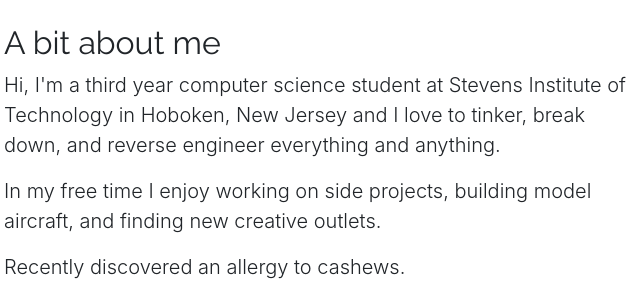
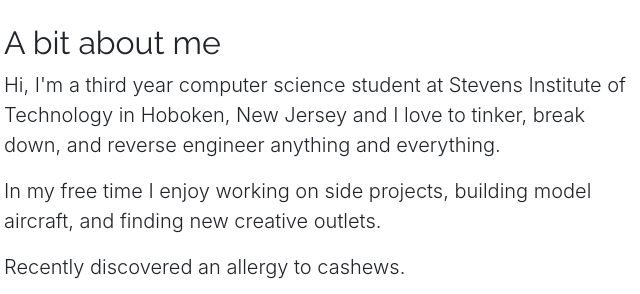
Before and after one commit to tjbarrett42/tjbarrett42.github.io.original, a plain HTML site: page index.html in a window 1280 px wide. Shown: the part 600-894 px from the top of the page, 176-816 px from the left. Drawn offline with nearby package versions, Linux system fonts and the light colour scheme.

Commit message:
Semantics

```diff
--- a/index.html
+++ b/index.html
@@ -46,7 +46,7 @@
 				<div class="d-none d-lg-block col-lg-1" id="brace-left" data-aos="fade-right" data-aos-duration="1000">{</div>
 				<div class="col-lg-7 mx-auto" data-aos="fade" data-aos-duration="2000">
 					<h2>A bit about me</h2>
-					<p class="lead">Hi, I'm a third year computer science student at Stevens Institute of Technology in Hoboken, New Jersey and I love to tinker, break down, and reverse engineer everything and anything.</p>
+					<p class="lead">Hi, I'm a third year computer science student at Stevens Institute of Technology in Hoboken, New Jersey and I love to tinker, break down, and reverse engineer anything and everything.</p>
 					<p class="lead">In my free time I enjoy working on side projects, building model aircraft, and finding new creative outlets. </p>
 					<p class="lead">Recently discovered an allergy to cashews.</p>
 				</div>
```
